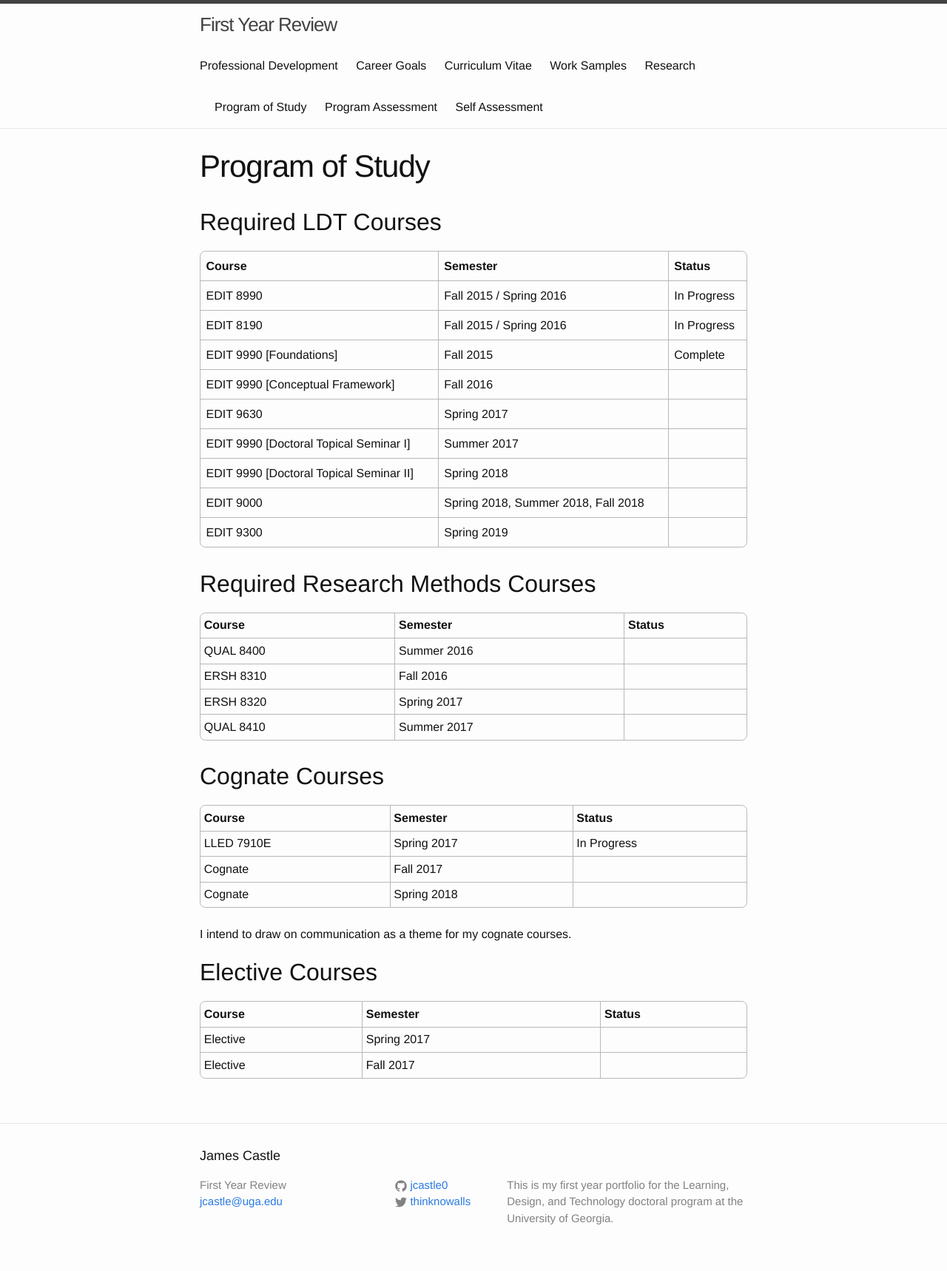
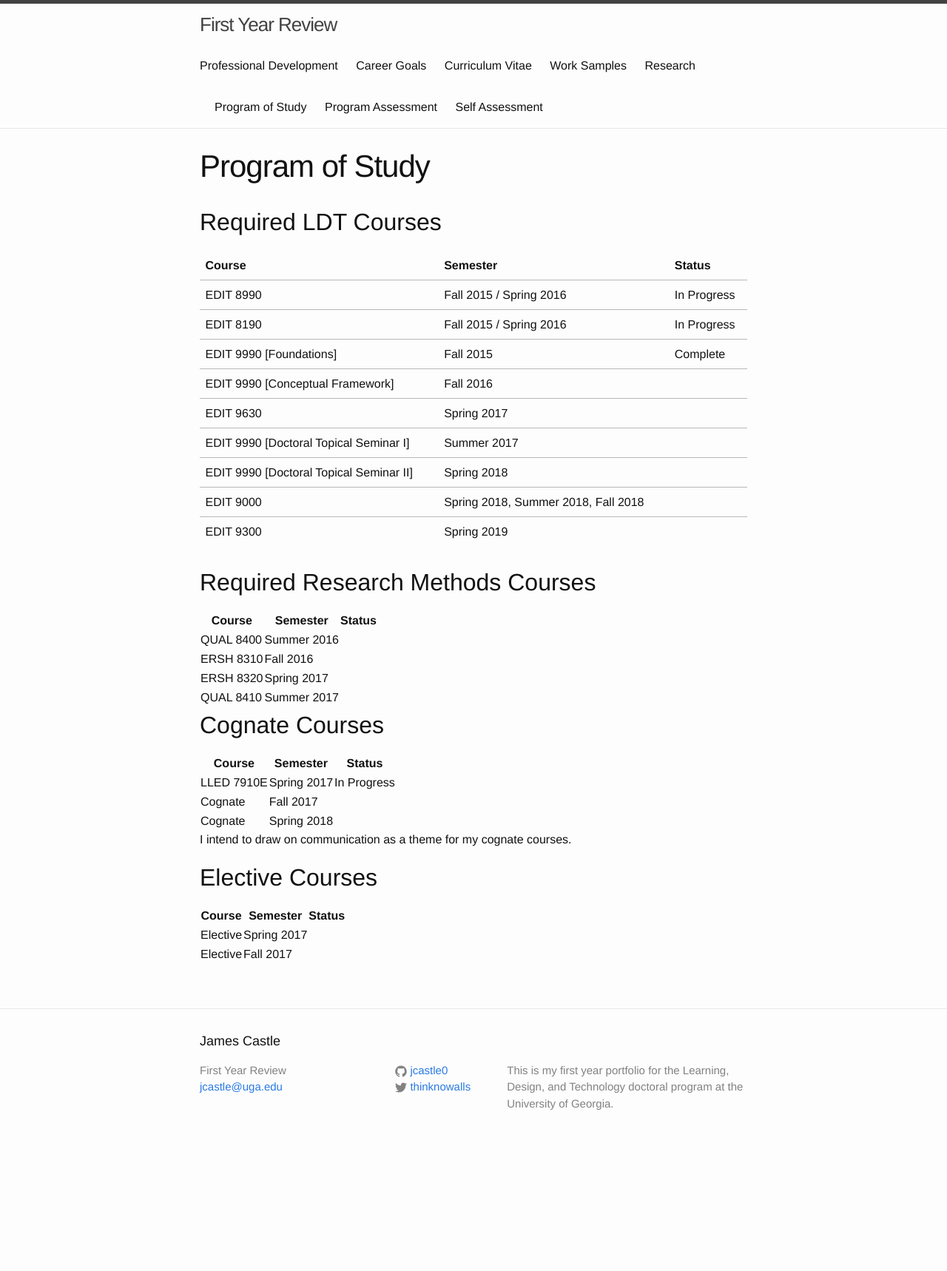
Before and after one commit to jcastle0/ldtportfolio, a Jekyll site: the page built from program.md, in a window 1280 px wide. Shown: the whole page at 74% size. Built offline with Jekyll 4.4.1, drawn with Linux system fonts in a browser that asks for light colours; after the commit the page ends 1563 px from its top, so only the background shows below that.

Commit message:
Update _tables.scss

```diff
--- a/_sass/_tables.scss
+++ b/_sass/_tables.scss
@@ -200,9 +200,3 @@ table {
 %table-bordered tbody:last-child tr:last-child td:last-child {
     border-radius: 0 0 $table-bordered-child-radius 0;
 }
-
-table {
-    @extend %table;
-    @extend %table-condensed;
-    @extend %table-bordered;
-}
```
